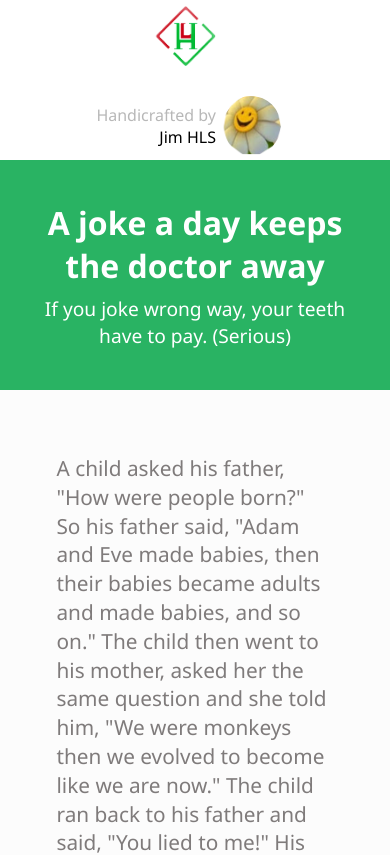
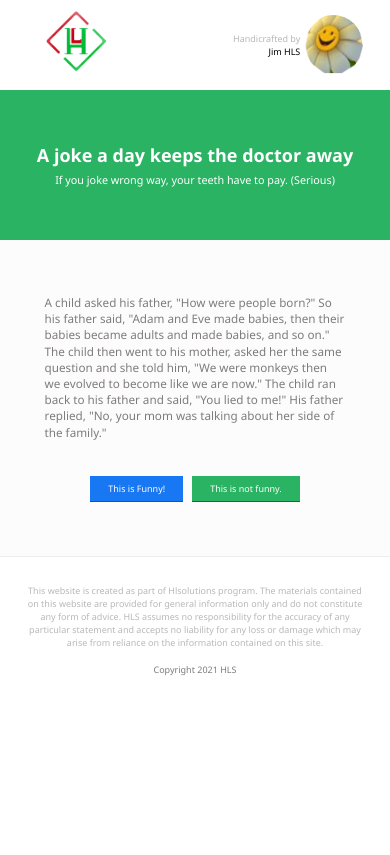
Before and after one commit to auquangtuan/HLS_interview, a React (Create React App) app: page / in a window 390 px wide. Shown: the top 855 px of the page. Built offline with nearby package versions, Linux system fonts and the light colour scheme.

Commit message:
fix reponsive

```diff
--- a/src/components/Header/style.scss
+++ b/src/components/Header/style.scss
@@ -31,9 +31,10 @@
 }
 @media only screen and (max-width: 420px) {
   .header {
-    flex-direction: column;
-    height: 160px;
+    flex-direction: row;
+    height: 90px;
     gap: 1rem;
     padding-bottom: .5rem;
+    padding: 0 3rem 0 1rem;
   }
 }
--- a/src/container/Carousel/style.scss
+++ b/src/container/Carousel/style.scss
@@ -23,10 +23,12 @@
 @media only screen and (max-width: 415px) {
   .carousel {
     padding: 0 2rem;
+    height: 150px;
   }
 }
 @media only screen and (max-width: 335px) {
   .carousel {
     padding: 0 1rem;
+    height: 120px;
   }
 }
--- a/src/container/MainJoke/style.scss
+++ b/src/container/MainJoke/style.scss
@@ -15,9 +15,10 @@
     font-size: 1.3rem;
     color: var(--primary-color);
     line-height: 1.8rem;
+    padding-top: 2rem;
   }
   &__button {
-    padding-top: 3rem;
+    padding-top: 5rem;
     display: flex;
     justify-content: center;
     gap: 1rem;
@@ -80,7 +81,7 @@
       padding: 2rem 4rem;
     }
     .buttonComponent {
-      padding: 0.5rem 1rem;
+      padding: 0.7rem 2rem;
     }
   }
 }
@@ -90,7 +91,7 @@
       padding: 2rem 1rem;
     }
     .buttonComponent {
-      padding: 0.5rem 1rem;
+      padding: 0.7rem 2rem;
     }
   }
 }
@@ -98,10 +99,10 @@
   .MainJoke {
     padding: 2rem 1rem;
     &__button {
-      gap: 0.5rem;
+      gap: 2rem;
     }
     .buttonComponent {
-      padding: 0.3rem 0.5rem;
+      padding: 0.5rem 1rem;
     }
   }
 }
--- a/src/index.css
+++ b/src/index.css
@@ -21,3 +21,18 @@ button {
   border-bottom: 1px solid var(--border-color);
   width: 100%;
 }
+@media only screen and (max-width: 700px) {
+  * {
+    font-size: 13px;
+  }
+}
+@media only screen and (max-width: 541px) {
+  * {
+    font-size: 9px;
+  }
+}
+@media only screen and (max-width: 320px) {
+  * {
+    font-size: 7px;
+  }
+}
```
